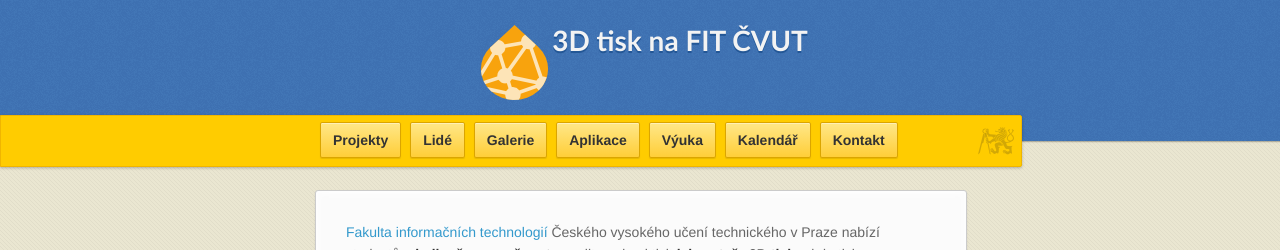
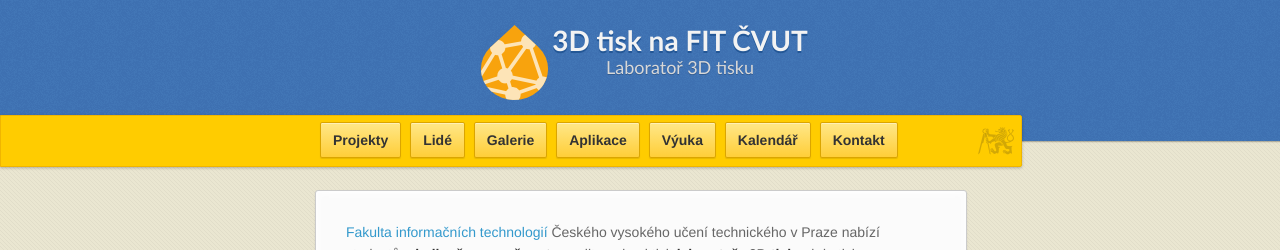
Before and after one commit to 3DprintFIT/3dprintfit.github.com, a Jekyll site: the page built from demo.md, in a window 1280 px wide. Shown: the top 250 px of the page. Built offline with Jekyll 4.4.1, drawn with Linux system fonts in a browser that asks for light colours; nearby versions of some CDN libraries.

Commit message:
Corrected page title

```diff
--- a/_layouts/default.html
+++ b/_layouts/default.html
@@ -3,7 +3,7 @@
   <head>
     <meta charset="utf-8">
     <meta http-equiv="X-UA-Compatible" content="chrome=1">
-    <title>3D tisk na FIT: {{ title }}</title>
+    <title>3D tisk na FIT - {{ page.title }}</title>
     <link rel="stylesheet" href="stylesheets/styles.css">
     <link rel="stylesheet" href="stylesheets/pygment_trac.css">
     <script src="https://ajax.googleapis.com/ajax/libs/jquery/1.7.1/jquery.min.js"></script>
@@ -18,7 +18,7 @@
 
       <header>
         <h1><img src="images/logo.png" alt="Laboratoř 3D tisku na FIT ČVUT" /> 3D tisk na FIT ČVUT</h1>
-        <p>{{ title }}</p>
+        <p>{{ page.title }}</p>
       </header>
 
       <div id="banner">
```
